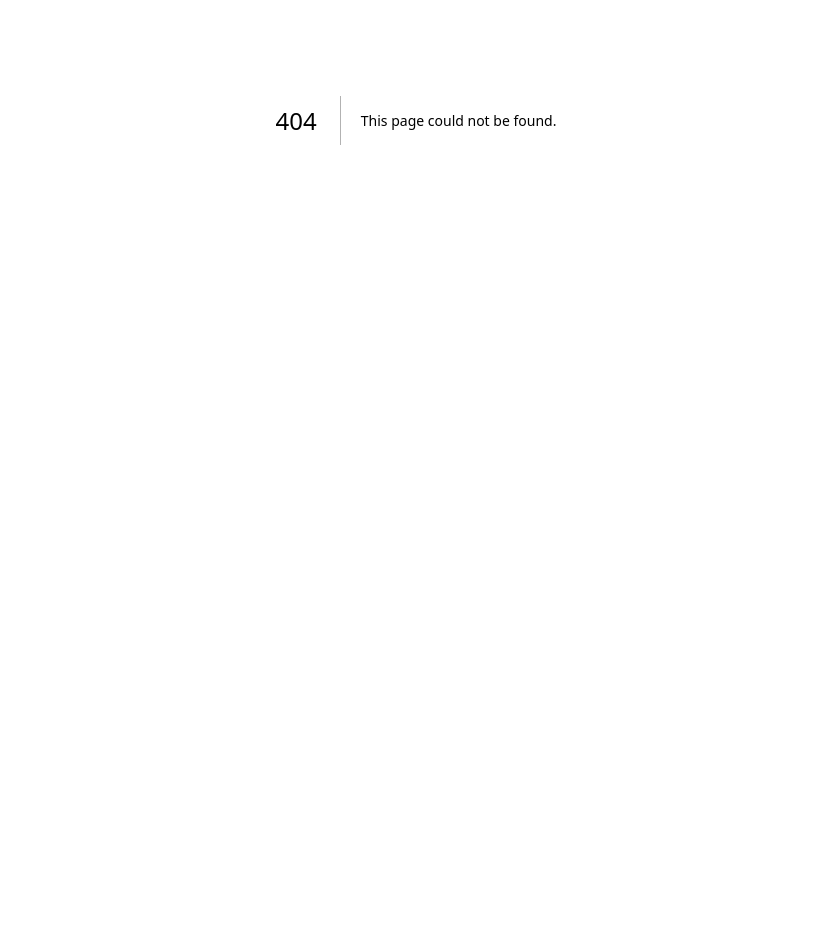
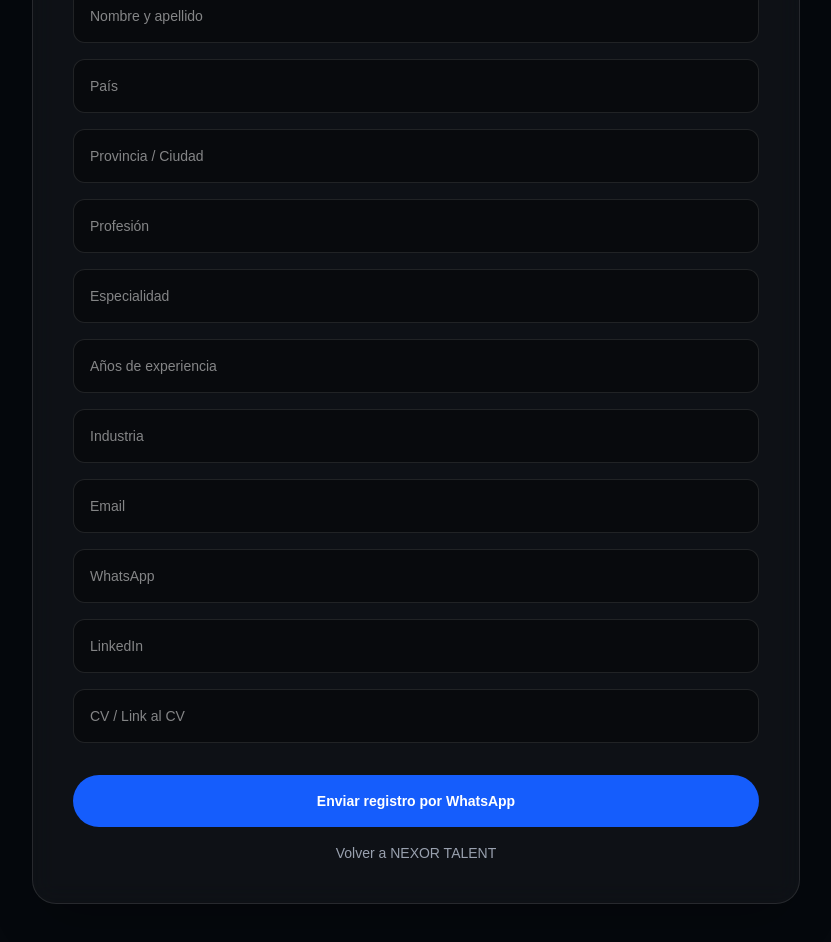
Before and after one commit to josecavallari1987-star/nexor-group, a Next.js app: page /talent/profesional in a window 1280 px wide. Before the commit this address had no page. Shown: the part 280-1222 px from the top of the page, without its empty margins (224-1055 px from the left). Before the commit the page ends 800 px from the top, so only its background shows below. Built offline with nearby package versions, Linux system fonts and the light colour scheme.

Commit message:
Conectar formularios Nexor Talent

```diff
--- /dev/null
+++ b/app/talent/empresa/page.tsx
@@ -0,0 +1,67 @@
+export default function EmpresaPage() {
+  const whatsappNumber = "5492994737731";
+
+  const message = `Hola NEXOR TALENT.
+
+Quiero registrar mi empresa.
+
+Nombre de la empresa:
+País:
+Provincia / Ciudad:
+Industria:
+Persona de contacto:
+Email:
+WhatsApp:
+Cantidad de vacantes:
+Necesidad principal:`;
+
+  const whatsappLink = `https://wa.me/${whatsappNumber}?text=${encodeURIComponent(message)}`;
+
+  return (
+    <main className="min-h-screen bg-[#05080d] px-6 py-20 text-white">
+      <div className="mx-auto max-w-3xl rounded-3xl border border-white/10 bg-white/[0.04] p-10 shadow-2xl backdrop-blur-md">
+        <p className="mb-4 text-sm uppercase tracking-[0.35em] text-blue-300">
+          NEXOR TALENT
+        </p>
+
+        <h1 className="mb-4 text-4xl font-bold">Registro Empresa</h1>
+
+        <p className="mb-8 text-gray-300">
+          Registrá tu empresa para conectar con talento, proveedores y soluciones industriales en LATAM.
+        </p>
+
+        <div className="grid gap-4">
+          {[
+            "Nombre de la empresa",
+            "País",
+            "Provincia / Ciudad",
+            "Industria",
+            "Persona de contacto",
+            "Email",
+            "WhatsApp",
+            "Cantidad de vacantes",
+            "Necesidad principal",
+          ].map((field) => (
+            <input
+              key={field}
+              placeholder={field}
+              className="rounded-xl border border-white/10 bg-black/40 p-4 text-sm text-white outline-none transition focus:border-blue-500 focus:ring-2 focus:ring-blue-500/30"
+            />
+          ))}
+        </div>
+
+        <a
+          href={whatsappLink}
+          target="_blank"
+          className="mt-8 block rounded-full bg-blue-600 px-6 py-4 text-center text-sm font-semibold transition hover:bg-blue-500"
+        >
+          Registrar empresa por WhatsApp
+        </a>
+
+        <a href="/talent" className="mt-4 block text-center text-sm text-gray-400 hover:text-white">
+          Volver a NEXOR TALENT
+        </a>
+      </div>
+    </main>
+  );
+}
--- a/app/talent/page.tsx
+++ b/app/talent/page.tsx
@@ -220,17 +220,33 @@ cursor-pointer
     </p>
 
     <div className="flex flex-wrap justify-center gap-4">
-      {["Soy Empresa", "Soy Profesional", "Soy Proveedor", "Academia"].map(
-        (item) => (
-          <a
-            key={item}
-            href="#registro"
-            className="rounded-full border border-blue-400/50 px-6 py-3 text-sm font-semibold text-white transition duration-300 hover:-translate-y-1 hover:bg-blue-600"
-          >
-            {item}
-          </a>
-        )
-      )}
+      <a
+  href="/talent/empresa"
+  className="rounded-full border border-blue-400/50 px-6 py-3 text-sm font-semibold text-white transition duration-300 hover:-translate-y-1 hover:bg-blue-600"
+>
+  Soy Empresa
+</a>
+
+<a
+  href="/talent/profesional"
+  className="rounded-full border border-blue-400/50 px-6 py-3 text-sm font-semibold text-white transition duration-300 hover:-translate-y-1 hover:bg-blue-600"
+>
+  Soy Profesional
+</a>
+
+<a
+  href="/talent/proveedor"
+  className="rounded-full border border-blue-400/50 px-6 py-3 text-sm font-semibold text-white transition duration-300 hover:-translate-y-1 hover:bg-blue-600"
+>
+  Soy Proveedor
+</a>
+
+<a
+  href="#academia"
+  className="rounded-full border border-blue-400/50 px-6 py-3 text-sm font-semibold text-white transition duration-300 hover:-translate-y-1 hover:bg-blue-600"
+>
+  Academia
+</a>
     </div>
   </div>
 </section>
@@ -617,8 +633,7 @@ CV:`
               <input className="mb-5 w-full rounded-xl bg-black/40 p-3 text-sm outline-none" placeholder="WhatsApp" />
 
               <a
-  href={whatsappLinks.empresa}
-  target="_blank"
+  href="/talent/empresa"
   className="block w-full rounded-full bg-blue-600 px-5 py-3 text-center text-sm font-semibold transition hover:bg-blue-500"
 >
   Registrar Empresa
@@ -636,8 +651,7 @@ CV:`
               <input type="file" className="mb-5 w-full rounded-xl bg-black/40 p-3 text-sm text-gray-300 outline-none" />
 
               <a
-  href={whatsappLinks.profesional}
-  target="_blank"
+  href="/talent/profesional"
   className="block w-full rounded-full bg-blue-600 px-5 py-3 text-center text-sm font-semibold transition hover:bg-blue-500"
 >
   Crear Perfil Profesional
@@ -654,8 +668,7 @@ CV:`
               <input className="mb-5 w-full rounded-xl bg-black/40 p-3 text-sm outline-none" placeholder="WhatsApp" />
 
               <a
-  href={whatsappLinks.proveedor}
-  target="_blank"
+  href="/talent/proveedor"
   className="block w-full rounded-full bg-blue-600 px-5 py-3 text-center text-sm font-semibold transition hover:bg-blue-500"
 >
   Registrar Proveedor
--- /dev/null
+++ b/app/talent/profesional/page.tsx
@@ -0,0 +1,76 @@
+export default function ProfesionalPage() {
+  const whatsappNumber = "5492994737731";
+
+  const message = `Hola NEXOR TALENT.
+
+Quiero crear mi perfil profesional.
+
+Nombre y apellido:
+País:
+Provincia / Ciudad:
+Profesión:
+Especialidad:
+Años de experiencia:
+Industria:
+Email:
+WhatsApp:
+LinkedIn:
+CV / Link al CV:`;
+
+  const whatsappLink = `https://wa.me/${whatsappNumber}?text=${encodeURIComponent(message)}`;
+
+  return (
+    <main className="min-h-screen bg-[#05080d] px-6 py-20 text-white">
+      <div className="mx-auto max-w-3xl rounded-3xl border border-white/10 bg-white/[0.04] p-10 shadow-2xl backdrop-blur-md">
+        <p className="mb-4 text-sm uppercase tracking-[0.35em] text-blue-300">
+          NEXOR TALENT
+        </p>
+
+        <h1 className="mb-4 text-4xl font-bold">
+          Registro Profesional
+        </h1>
+
+        <p className="mb-8 text-gray-300">
+          Completá tus datos para formar parte del ecosistema industrial de Latinoamérica.
+        </p>
+
+        <div className="grid gap-4">
+          {[
+            "Nombre y apellido",
+            "País",
+            "Provincia / Ciudad",
+            "Profesión",
+            "Especialidad",
+            "Años de experiencia",
+            "Industria",
+            "Email",
+            "WhatsApp",
+            "LinkedIn",
+            "CV / Link al CV",
+          ].map((field) => (
+            <input
+              key={field}
+              placeholder={field}
+              className="rounded-xl border border-white/10 bg-black/40 p-4 text-sm text-white outline-none transition focus:border-blue-500 focus:ring-2 focus:ring-blue-500/30"
+            />
+          ))}
+        </div>
+
+        <a
+          href={whatsappLink}
+          target="_blank"
+          className="mt-8 block rounded-full bg-blue-600 px-6 py-4 text-center text-sm font-semibold transition hover:bg-blue-500"
+        >
+          Enviar registro por WhatsApp
+        </a>
+
+        <a
+          href="/talent"
+          className="mt-4 block text-center text-sm text-gray-400 hover:text-white"
+        >
+          Volver a NEXOR TALENT
+        </a>
+      </div>
+    </main>
+  );
+}
--- /dev/null
+++ b/app/talent/proveedor/page.tsx
@@ -0,0 +1,72 @@
+export default function ProveedorPage() {
+  const whatsappNumber = "5492994737731";
+
+  const message = `Hola NEXOR TALENT.
+
+Quiero registrar mi servicio como proveedor.
+
+Nombre de la empresa / servicio:
+País:
+Provincia / Ciudad:
+Servicio principal:
+Industria a la que presta servicio:
+Persona de contacto:
+Email:
+WhatsApp:
+Sitio web / LinkedIn:
+Cobertura regional:`;
+
+  const whatsappLink = `https://wa.me/${whatsappNumber}?text=${encodeURIComponent(message)}`;
+
+  return (
+    <main className="min-h-screen bg-[#05080d] px-6 py-20 text-white">
+      <div className="mx-auto max-w-3xl rounded-3xl border border-white/10 bg-white/[0.04] p-10 shadow-2xl backdrop-blur-md">
+        <p className="mb-4 text-sm uppercase tracking-[0.35em] text-blue-300">
+          NEXOR TALENT
+        </p>
+
+        <h1 className="mb-4 text-4xl font-bold">Registro Proveedor</h1>
+
+        <p className="mb-8 text-gray-300">
+          Registrá tus servicios para conectar con empresas industriales de Latinoamérica.
+        </p>
+
+        <div className="grid gap-4">
+          {[
+            "Nombre de la empresa / servicio",
+            "País",
+            "Provincia / Ciudad",
+            "Servicio principal",
+            "Industria a la que presta servicio",
+            "Persona de contacto",
+            "Email",
+            "WhatsApp",
+            "Sitio web / LinkedIn",
+            "Cobertura regional",
+          ].map((field) => (
+            <input
+              key={field}
+              placeholder={field}
+              className="rounded-xl border border-white/10 bg-black/40 p-4 text-sm text-white outline-none transition focus:border-blue-500 focus:ring-2 focus:ring-blue-500/30"
+            />
+          ))}
+        </div>
+
+        <a
+          href={whatsappLink}
+          target="_blank"
+          className="mt-8 block rounded-full bg-blue-600 px-6 py-4 text-center text-sm font-semibold transition hover:bg-blue-500"
+        >
+          Registrar proveedor por WhatsApp
+        </a>
+
+        <a
+          href="/talent"
+          className="mt-4 block text-center text-sm text-gray-400 hover:text-white"
+        >
+          Volver a NEXOR TALENT
+        </a>
+      </div>
+    </main>
+  );
+}
```
